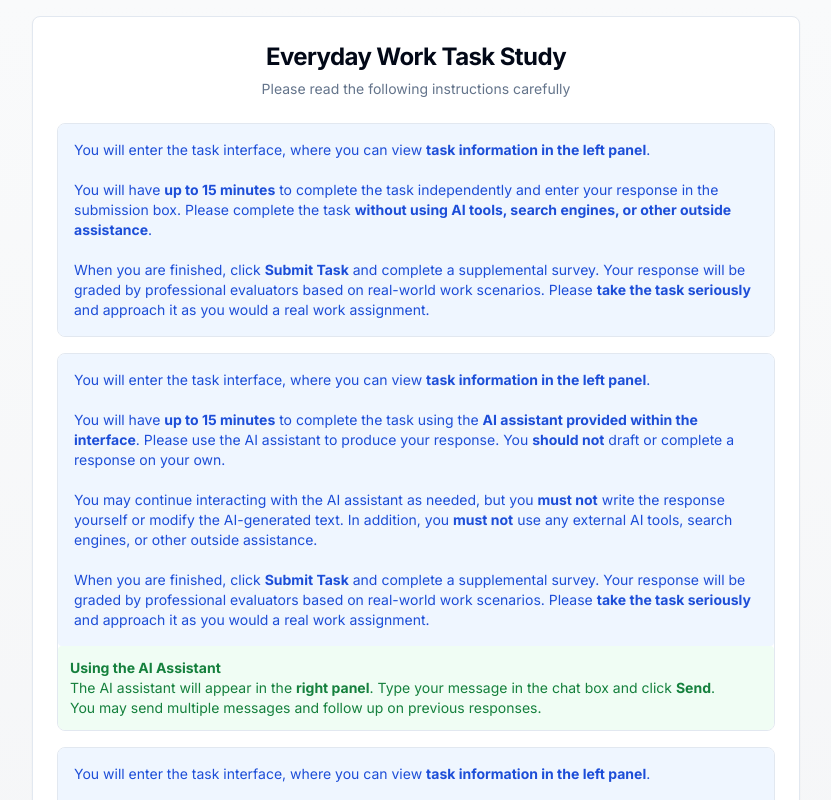
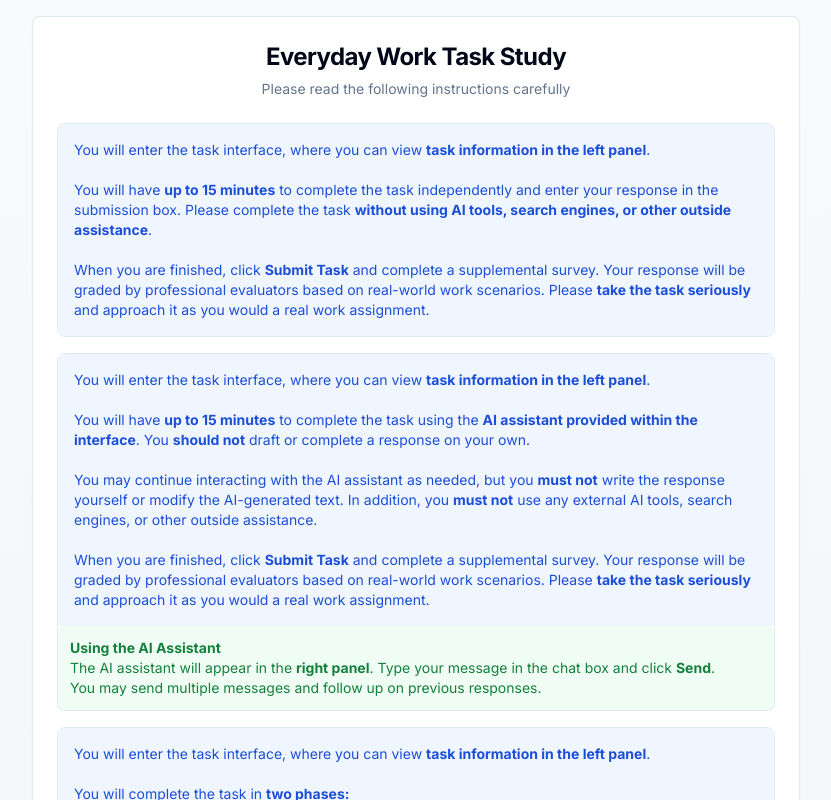
Before and after one commit to w4149/AI-Collaboration-Meaningful-Work, a Next.js app: page /entry in a window 1280 px wide. Shown: the top 800 px of the page, without its empty margins (224-1055 px from the left). Built offline with nearby package versions, Linux system fonts and the light colour scheme.

Commit message:
调整instruction

```diff
--- a/src/app/entry/page.tsx
+++ b/src/app/entry/page.tsx
@@ -76,7 +76,7 @@ const COMPREHENSION_CHECK: Record<string, CompConfig> = {
             id: 'g2_q2',
             text: 'In the following task____',
             optionA: 'I may use an external AI tool.',
-            optionB: 'I need to use the AI assistant provided in this study interface.',
+            optionB: 'I may only use the AI assistant provided in this study interface.',
             correct: 'B',
           },
           {
@@ -439,7 +439,7 @@ export default function EntryPage() {
                   <p className="text-blue-700 text-sm">
                     You will enter the task interface, where you can view <strong>task information in the left panel</strong>.
                     <br /> <br />
-                    You will have <strong>up to {g2Max} minutes</strong> to complete the task using the <strong>AI assistant provided within the interface</strong>. Please use the AI assistant to produce your response. You <strong>should not</strong> draft or complete a response on your own.
+                    You will have <strong>up to {g2Max} minutes</strong> to complete the task using the <strong>AI assistant provided within the interface</strong>. You <strong>should not</strong> draft or complete a response on your own.
                     <br /> <br />
                     You may continue interacting with the AI assistant as needed, but you <strong>must not</strong> write the response yourself or modify the AI-generated text. In addition, you <strong>must not</strong> use any external AI tools, search engines, or other outside assistance.
                     <br /> <br />
--- a/src/components/ChatWindow.tsx
+++ b/src/components/ChatWindow.tsx
@@ -151,7 +151,7 @@ export default function ChatWindow({ disabled = false }: { disabled?: boolean })
           </Button>
         </div>
         <div className="text-xs text-amber-700 bg-amber-50 border border-amber-200 rounded-lg px-3 py-2 leading-relaxed mt-2">
-          <strong className="font-semibold">Reminder:</strong> Use the AI assistant to complete the task. You may provide it with the task‑related materials.
+          <strong className="font-semibold">Reminder:</strong> Use the AI assistant to complete the task. Please provide it with the task‑related materials.
         </div>
       </CardHeader>
 
```
